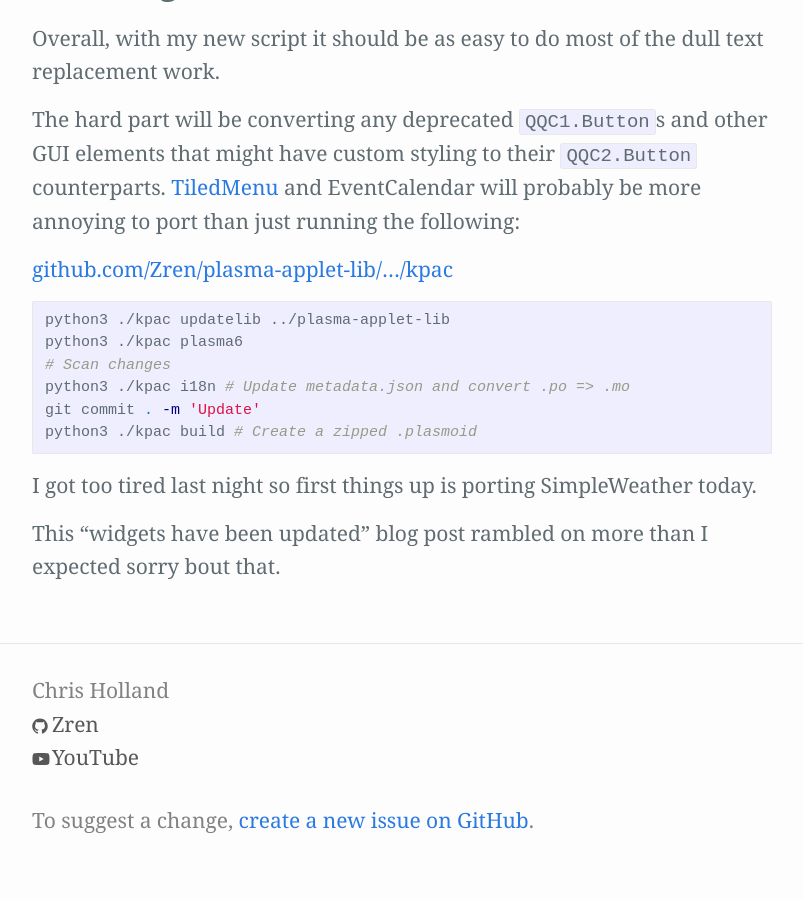
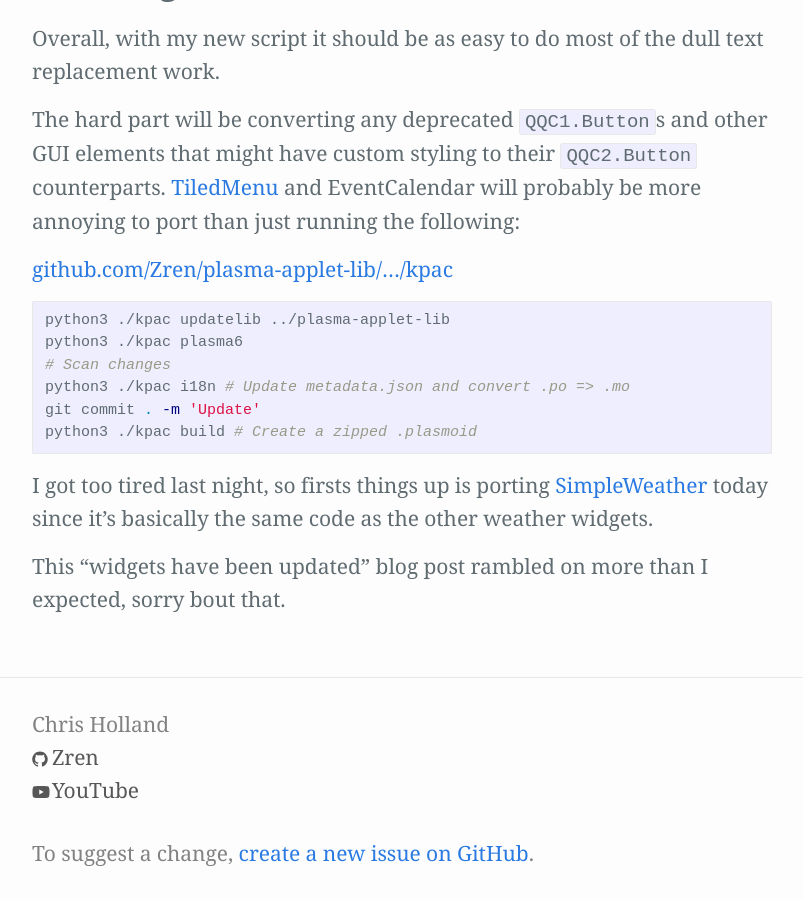
Before and after one commit to Zren/zren.github.io, a Jekyll site: the page built from _posts/2024-03-13-commandoutput-dailyforecast-condensedweather-ported-to-plasma6.md, in a window 1280 px wide and 900 px high, scrolled down 8823 px. Shown: the whole window, without its empty margins (238-1041 px from the left). Built offline with Jekyll 4.4.1, drawn with Linux system fonts in a browser that asks for light colours; before the commit the page ends 9690 px from its top, so only the background shows below that.

Commit message:
update closing blurb

````diff
--- a/_posts/2024-03-13-commandoutput-dailyforecast-condensedweather-ported-to-plasma6.md
+++ b/_posts/2024-03-13-commandoutput-dailyforecast-condensedweather-ported-to-plasma6.md
@@ -313,6 +313,6 @@ git commit . -m 'Update'
 python3 ./kpac build # Create a zipped .plasmoid
 ```
 
-I got too tired last night so first things up is porting SimpleWeather today.
+I got too tired last night, so firsts things up is porting [SimpleWeather](https://store.kde.org/p/1287571/) today since it's basically the same code as the other weather widgets.
 
-This "widgets have been updated" blog post rambled on more than I expected sorry bout that.
+This "widgets have been updated" blog post rambled on more than I expected, sorry bout that.
````
